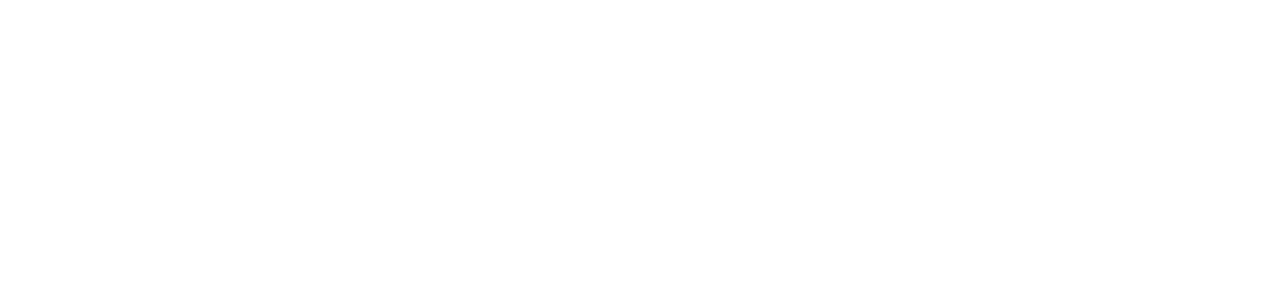
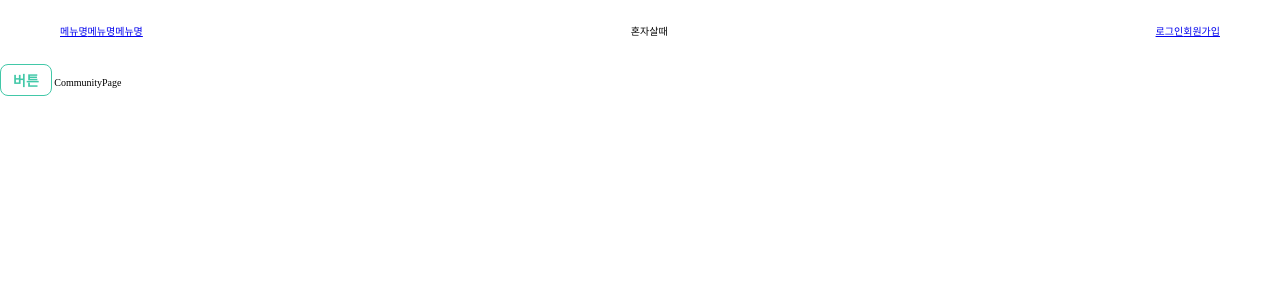
Before and after one commit to Living-by-myself/frontend, a React (Vite) app: page /community in a window 1280 px wide. Before the commit this address had no page. Shown: the top 300 px of the page. Built offline with nearby package versions, Linux system fonts and the light colour scheme.

Commit message:
feat : 버튼 테스트

```diff
--- /dev/null
+++ b/src/pages/community/index.tsx
@@ -0,0 +1,20 @@
+import Button from "@/components/common/button";
+import React from "react";
+
+const CommunityPage = () => {
+  return (
+    <div>
+      <Button
+        variants={"outline"}
+        color={"primary"}
+        size={"sm"}
+        disabled={false}
+        children={"버튼"}
+        onClick={() => {}}
+      ></Button>{" "}
+      CommunityPage
+    </div>
+  );
+};
+
+export default CommunityPage;
--- /dev/null
+++ b/src/pages/communityDetail/index.tsx
@@ -0,0 +1,7 @@
+import React from "react";
+
+const CommunityDetailPage = () => {
+  return <div>CommunityDetailPage</div>;
+};
+
+export default CommunityDetailPage;
--- /dev/null
+++ b/src/pages/communityWrite/index.tsx
@@ -0,0 +1,7 @@
+import React from "react";
+
+const CommunityWritePage = () => {
+  return <div>CommunityWritePage</div>;
+};
+
+export default CommunityWritePage;
--- /dev/null
+++ b/src/pages/mypage/index.tsx
@@ -0,0 +1,7 @@
+import React from "react";
+
+const MyPage = () => {
+  return <div>MyPage</div>;
+};
+
+export default MyPage;
--- a/src/shared/Router.tsx
+++ b/src/shared/Router.tsx
@@ -11,24 +11,10 @@ import PurchasePage from "../pages/purchase/index";
 import PurchaseDetailPage from "../pages/purchaseDetail/index";
 import RootLayout from "@/components/ui/rootLayout";
 
-// const router = [
-//     {path: '/', element : <HomePage />},
-//     {path: 'Login', element : <HomePage />}
-// ]
-
-// [{path : '/'
-// element : <>},]
-
-// const router = [
-//     {
-//         path: '/',
-//         element: <RootLayout/>,
-//         children: [
-//             {index:true, element:<HomePage/>},
-//             {path: 'login', element: <LoginPage/>},
-//         ]
-//     }
-// ]
+import CommunityPage from "@/pages/community";
+import CommunityDetailPage from "@/pages/communityDetail";
+import CommunityWritePage from "@/pages/communityWrite";
+import MyPage from "@/pages/mypage";
 
 const Router = () => {
   return (
@@ -44,7 +30,12 @@ const Router = () => {
         <Route path="/purchase" element={<PurchasePage />} />
         <Route path="/purchase/:id" element={<PurchaseDetailPage />} />
 
+        <Route path="/community" element={<CommunityPage />} />
+        <Route path="/community/:id" element={<CommunityDetailPage />} />
+        <Route path="/community/write" element={<CommunityWritePage />} />
+
         <Route element={<PrivateRoute />}>
+          <Route path="/mypage" element={<MyPage />} />
           {/* 마이페이지 등... 로그인 후 사용 가능한 페이지들... */}
         </Route>
       </Route>
```
